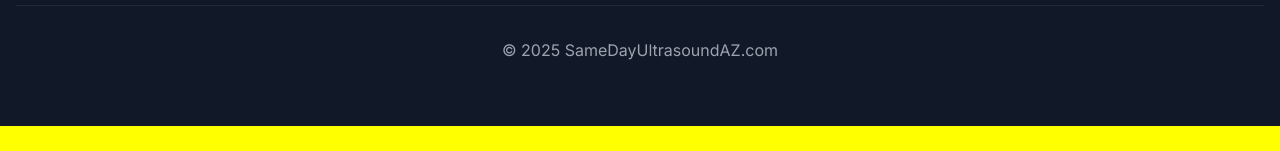
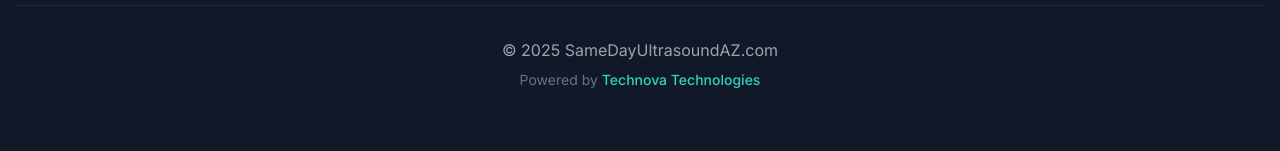
Before and after one commit to yash9424/gayneco-main, a Next.js app in the folder SameDayUltraSound/: page / in a window 1280 px wide. Shown: the part 3061-3212 px from the top of the page. Before the commit the page ends 3187 px from the top, so only its background shows below. Built offline with nearby package versions, Linux system fonts and the light colour scheme.

Commit message:
Add Technova Technologies to SameDayUltraSound blog page footer

```diff
--- a/SameDayUltraSound/app/blog/page.tsx
+++ b/SameDayUltraSound/app/blog/page.tsx
@@ -152,6 +152,16 @@ export default function BlogPage() {
           <p className="text-gray-400">
             © 2025 SameDayUltrasoundAZ.com
           </p>
+          <p className="text-gray-500 text-sm mt-2">
+            Powered by <a
+              href="https://technovatechnologies.com/"
+              target="_blank"
+              rel="noopener noreferrer"
+              className="text-teal-400 font-medium hover:text-teal-300 transition-colors duration-300"
+            >
+              Technova Technologies
+            </a>
+          </p>
         </div>
       </div>
     </footer>
--- a/SameDayUltraSound/app/page.tsx
+++ b/SameDayUltraSound/app/page.tsx
@@ -383,6 +383,16 @@ export default function HomePage() {
             <p className="text-gray-400">
               © 2025 SameDayUltrasoundAZ.com
             </p>
+            <p className="text-gray-500 text-sm mt-2">
+              Powered by <a
+                href="https://technovatechnologies.com/"
+                target="_blank"
+                rel="noopener noreferrer"
+                className="text-teal-400 font-medium hover:text-teal-300 transition-colors duration-300"
+              >
+                Technova Technologies
+              </a>
+            </p>
           </div>
         </div>
       </footer>
```
